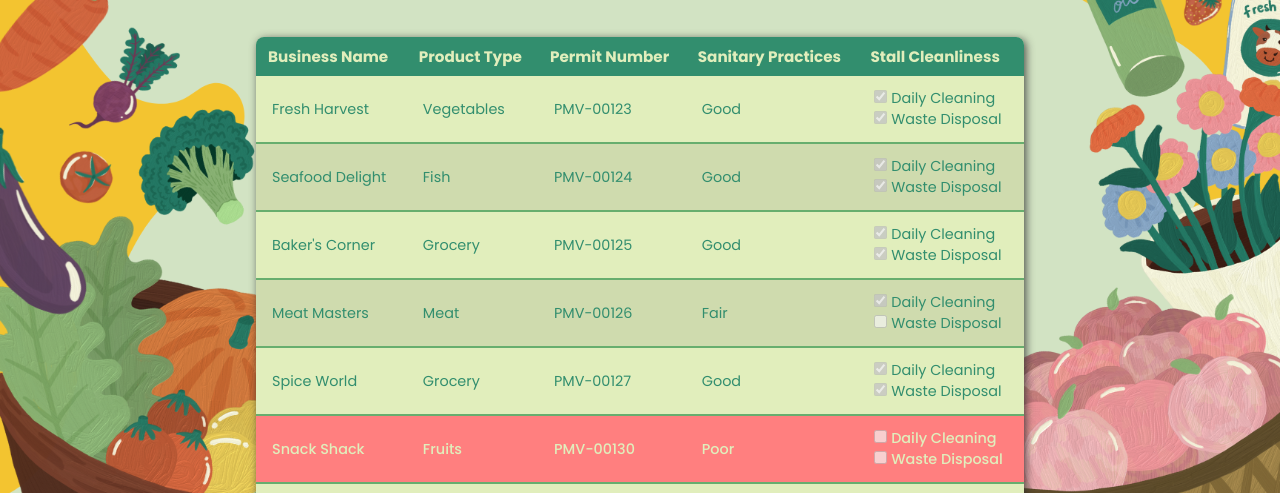
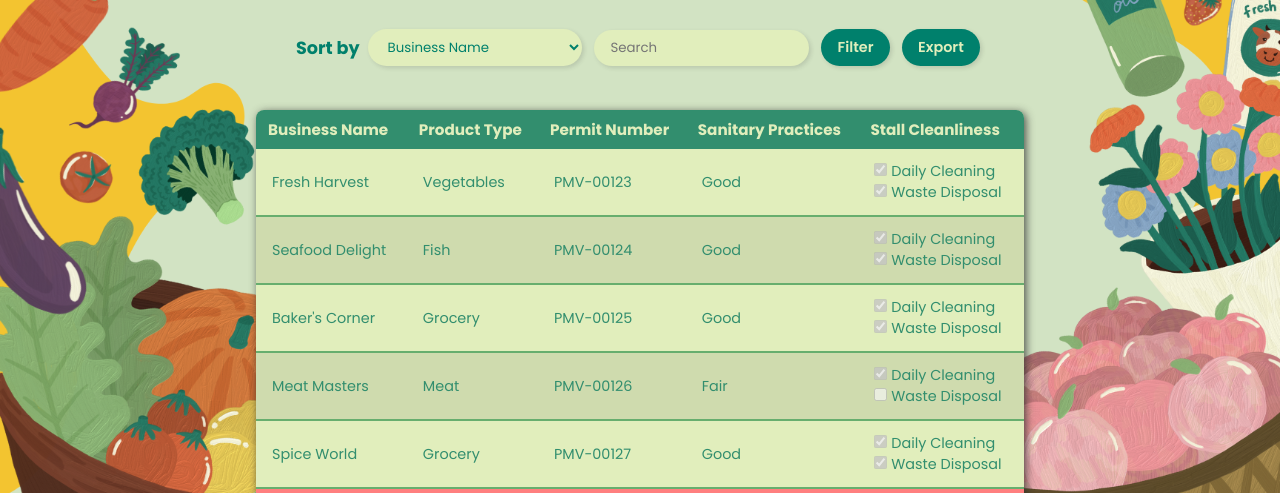
Before and after one commit to VinCeProg/webdev-assess2, a plain HTML site: page links/table.html in a window 1280 px wide. Shown: the part 262-755 px from the top of the page. Drawn offline with Linux system fonts and the light colour scheme.

Commit message:
added filter, search and export

```diff
--- a/css/table.css
+++ b/css/table.css
@@ -9,7 +9,74 @@
   --poppins: "Poppins", sans-serif;
 }
 
+main {
+  display: flex;
+  flex-direction: column;
+  align-items: center;
+}
+
+.filter-container {
+  margin: 8px;
+  margin-top: 20px;
+  padding: 8px;
+  display: flex;
+  justify-content: space-between;
+  align-items: center;
+  gap: 4px;
+  color: var(--color-text-dark);
+  width: 55%;
+  font-weight: bold;
+  font-size: 1.1rem;
+}
+
+.filter-items {
+  flex-grow: 1;
+  padding: 8px;
+  padding-left: 16px;
+  margin: 4px;
+  width: 30%;
+  border: none;
+  border-radius: 50rem;
+  background-color: var(--color-primary);
+  color: var(--color-text-dark);
+}
+
+.btn {
+  flex-grow: 1;
+  padding: 8px 12px;
+  margin: 4px;
+  background-color: var(--color-text-dark);
+  color: var(--color-primary);
+  border: none;
+  border-radius: 50rem;
+  font-family: inherit;
+  font-weight: 600;
+  font-size: .9rem;
+  cursor: pointer;
+  transform: scale(1);
+  transition: 0.3s ease;
+  box-shadow: 2px 2px 4px rgba(45, 45, 45, 0.15);
+}
+
+.btn:hover {
+  background-color: var(--color-text-dark2);
+  transform: scale(1.1);
+}
+
+.filter-items {
+  transform: scale(1);
+  box-shadow: 2px 2px 4px rgba(45, 45, 45, 0.15);
+  transition: 0.3s ease;
+}
+
+.filter-items:focus {
+  border-color: var(-);
+  transform: scale(1.02);
+  outline-color: var(--color-text-dark);
+}
+
 .table-container {
+  width: 100%;
   padding: 24px;
   display: flex;
   justify-content: center;
@@ -19,7 +86,6 @@ table {
   background-color: var(--color-primary);
   border-collapse: collapse;
   width: clamp(768px, 50vw, 90%);
-  margin: 16px 0;
   font-size: 0.9rem;
   box-shadow: 2px 2px 8px var(--color-blur);
   border-radius: 8px 8px 0 0;
@@ -68,6 +134,19 @@ tbody tr:hover {
 }
 
 @media (max-width: 768px) {
+  .filter-container {
+    flex-direction: column;
+    width: 90%;
+  }
+
+  .filter-items {
+    width: 100%;
+  }
+
+  .btn {
+    width: 90%;
+  }
+
   table {
     border: 0;
     background-color: transparent;
--- a/links/table.html
+++ b/links/table.html
@@ -49,8 +49,24 @@
 
     <!-- MAIN CONTENT -->
     <main>
+      <!-- TABLE SEARCH AND EXPORT -->
+      <div class="filter-container">
+        <label for="sort">Sort by</label>
+        <select name="sort" id="sort" class="filter-items dropdown">
+          <option value="BUSINESS-NAME">Business Name</option>
+          <option value="PRODUCT-TYPE">Product Type</option>
+          <option value="PERMIT NUMBER">Permit Number</option>
+          <option value="SANITARY PRACTICES">Sanitary Practices</option>
+        </select>
+        <input type="search" placeholder="Search" class="filter-items search">
+        <button class="btn btn-filter">Filter</button>
+        <button class="btn btn-export">Export</button>
+      </div>
+
+      <!-- TABLE -->
       <div class="table-container">
         <table>
+          <!-- TABLE HEADER -->
           <thead>
             <th scope="col">Business Name</th>
             <th scope="col">Product Type</th>
@@ -58,6 +74,7 @@
             <th scope="col">Sanitary Practices</th>
             <th scope="col">Stall Cleanliness</th>
           </thead>
+          <!-- TABLE BODY -->
           <tbody>
             <tr>
               <td scope="row" data-label="Business Name">Fresh Harvest</td>
@@ -188,6 +205,7 @@
       </div>
     </main>
 
+    <!-- FOOTER -->
     <footer>
       <p>&copy; 2025 TEAM 9 - DIT 2-1</p>
       <p>Crafted with passion for Web Development</p>
```
